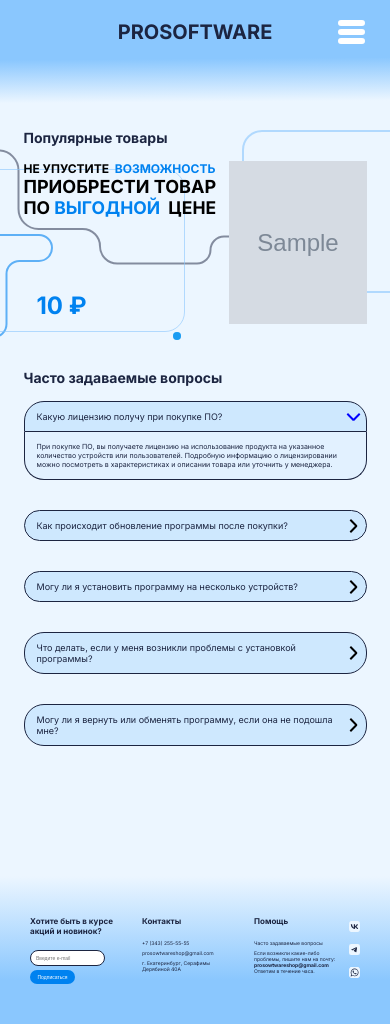
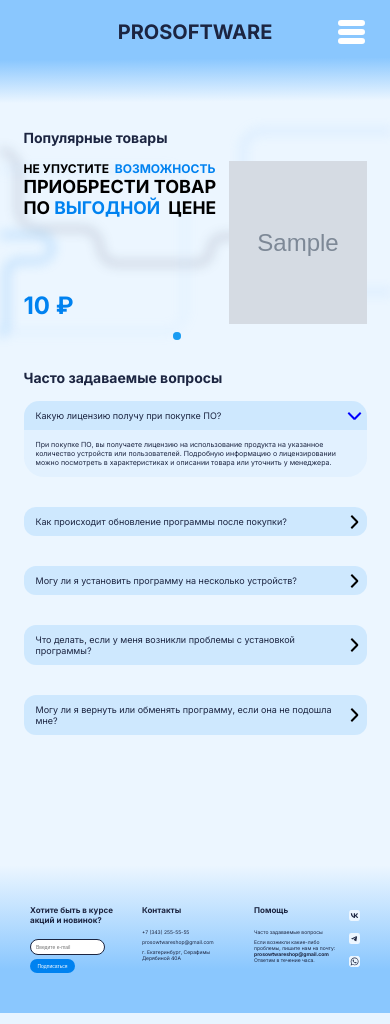
Before and after one commit to TenkachevaDaria/Djando_prodject_-, a Django app: page / in a window 390 px wide, after a click on "Какую лицензию получу при покупке ПО?". Run offline with Django 4.2, Linux system fonts and the light colour scheme; data comes from the database, SQL or seed files in the repository; tables that the repository leaves empty hold one stand-in row (values such as "Sample post"); grey boxes marked "Sample" are stand-in pictures; parts of the project's set-up code (start-up, migrations or seed data) failed here and were passed over.

Commit message:
current mobile ver

```diff
--- a/static/adaptation/main_page_mobile.css
+++ b/static/adaptation/main_page_mobile.css
@@ -27,7 +27,12 @@
     .question__text {
         font-size: 9px;
         padding: 9px 12px;
-        border: 0.7px solid #1C2541;
+        padding-right: 30px;
+        border-radius: 12px;
+    }
+
+    .question__item[open] .question__text {
+        border-radius: 15px 15px 0px 0px;
     }
 
     .summary_marker_stick1,
@@ -46,8 +51,6 @@
     .question__answer {
         padding: 10px 12px;
         font-size: 7px;
-        border: 1px solid #1C2541;
-        border-top: none;
     }
 
     .ask_questins {
@@ -120,11 +123,12 @@
     .backimg_mobile {
         display: block;
         top: 130px;
+        filter: blur(6px);
     }
 
     .slider_price_container {
         bottom: 4px;
-        left: 13px;
+        left: 0px;
     }
 
     .slider_popular_product {
--- a/static/adaptation/product_page_media.css
+++ b/static/adaptation/product_page_media.css
@@ -100,6 +100,7 @@
         font-size: 15px;
         min-width: calc(169px - 20px);
         height: fit-content;
+        border-radius: 13px;
     }
 
     .reviews_container {
@@ -196,7 +197,6 @@
         padding-left: 10px;
         padding-right: 105px;
         font-size: 11px;
-        border: 0.5px solid #1C2541;
         border-radius: 11px;
         padding-top: 0;
         padding-bottom: 0;
@@ -241,7 +241,7 @@
         margin-bottom: 10px;
         min-height: fit-content;
         font-size: 7px;
-        border: 0.5px solid #1C2541;
+        border-radius: 10px;
     }
 
     main {
--- a/static/adaptation/user_page_media.css
+++ b/static/adaptation/user_page_media.css
@@ -203,6 +203,10 @@
         padding-top: 5px;
     }
 
+    .user_rating__none {
+        padding-top: 25px;
+    }
+
     .mobile_popup_bougths,
     .mobile_popup_sold {
         position: absolute;
@@ -219,7 +223,7 @@
         margin-left: 17px;
         gap: 10px;
         overflow-y: auto;
-        height: 100%;
+        height: 80%;
     }
 
     .mobile_popup_bougths__title {
--- a/users/templates/users/include/mobile_user_page.html
+++ b/users/templates/users/include/mobile_user_page.html
@@ -138,7 +138,7 @@
                     {% if average_rating %}
                         <p class="user_rating__num">{{ average_rating|floatformat:2 }}</p>
                     {% else %}
-                        <p class="user_rating__num">Вас еще никто не оценил</p>
+                        <p class="user_rating__none">Вас еще никто не оценил</p>
                     {% endif %}
 
                     <ul class="user_rating__stars">
```
